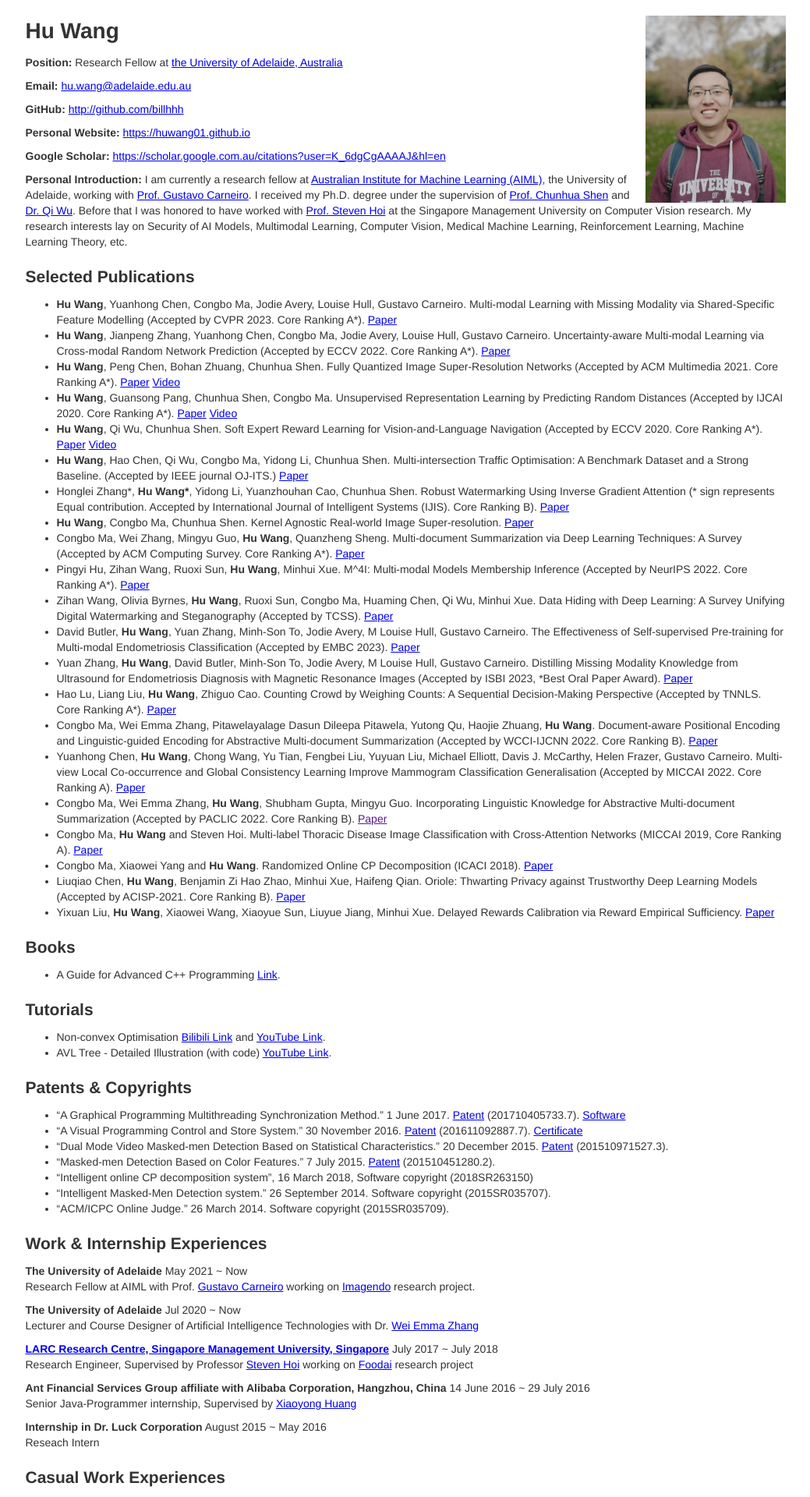
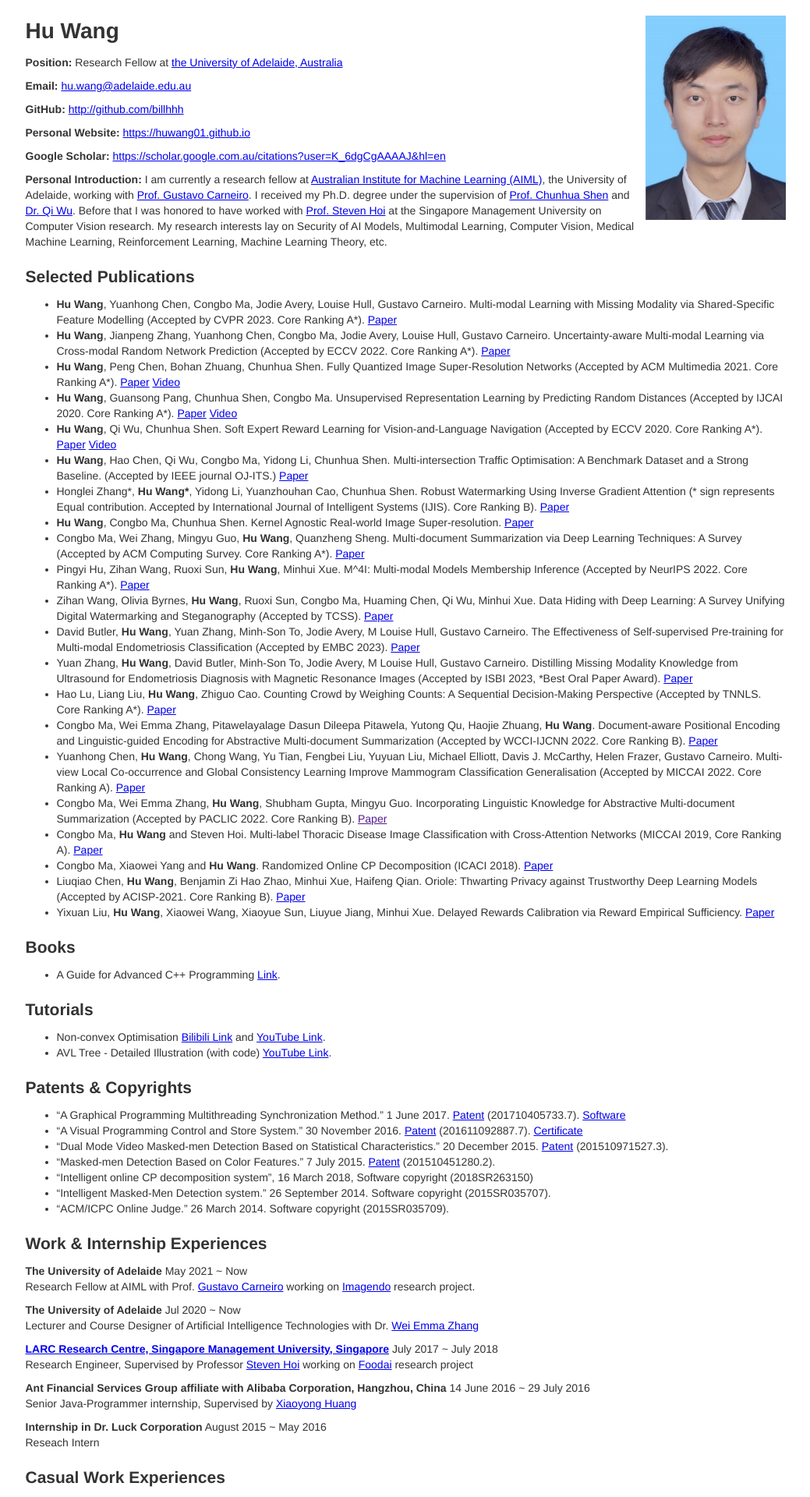
Before and after one commit to billhhh/whblog-omega, a Jekyll site: the page res/index.html, which Jekyll copies as it is, in a window 1280 px wide. Shown: the top 1920 px of the page at 78% size, without its empty margins (120-1159 px from the left). Built offline with Jekyll 4.4.1, drawn with Linux system fonts in a browser that asks for light colours.

Commit message:
Update index.html

```diff
--- a/res/index.html
+++ b/res/index.html
@@ -10,7 +10,7 @@
 <body>
   <div class="container">
     <main>
-      <img src='./photo-huwang.jpeg' class="photo"/>
+      <img src='./pic.png' class="photo"/>
       <h1>Hu Wang</h1>
       <p>
       <strong>Position:</strong>
```
